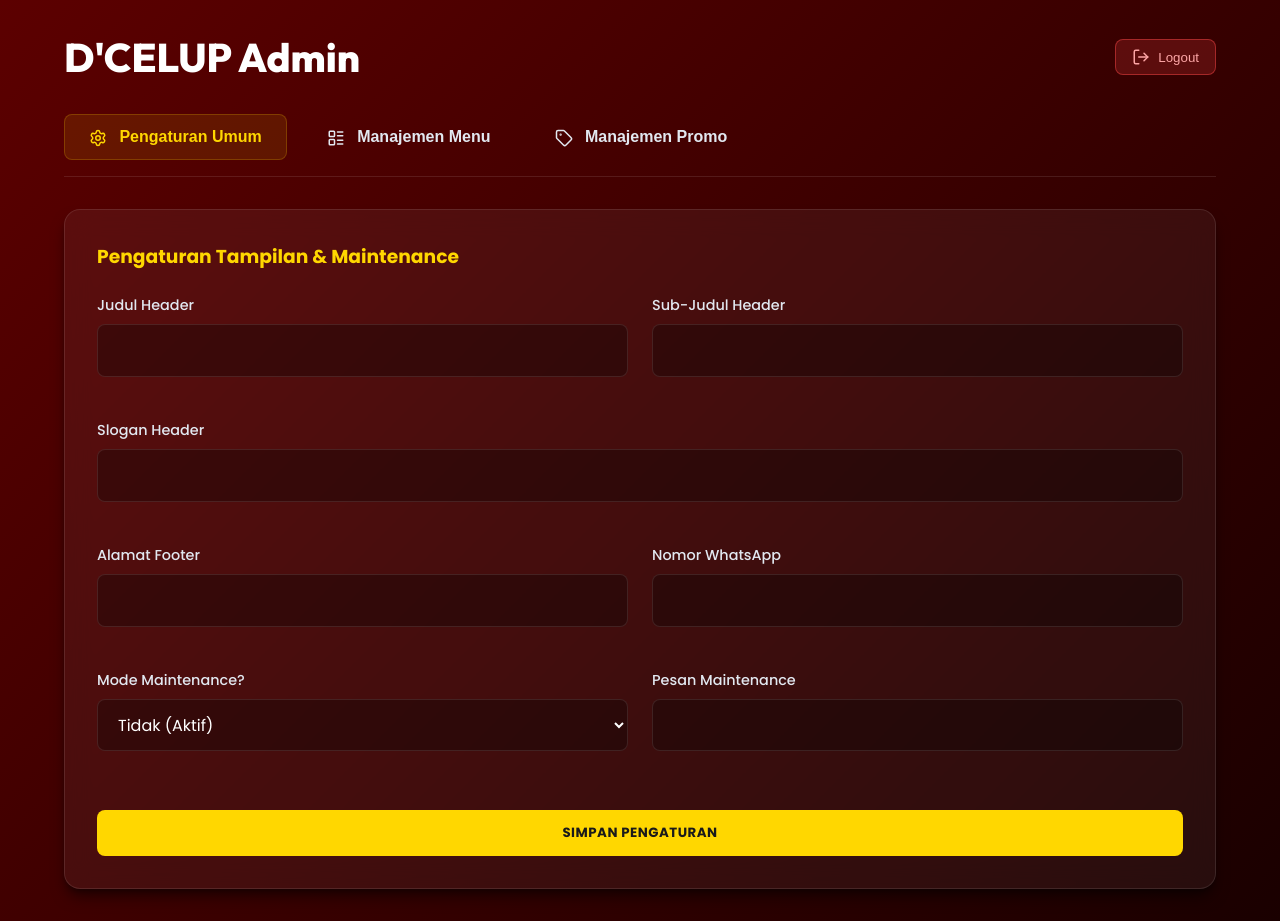
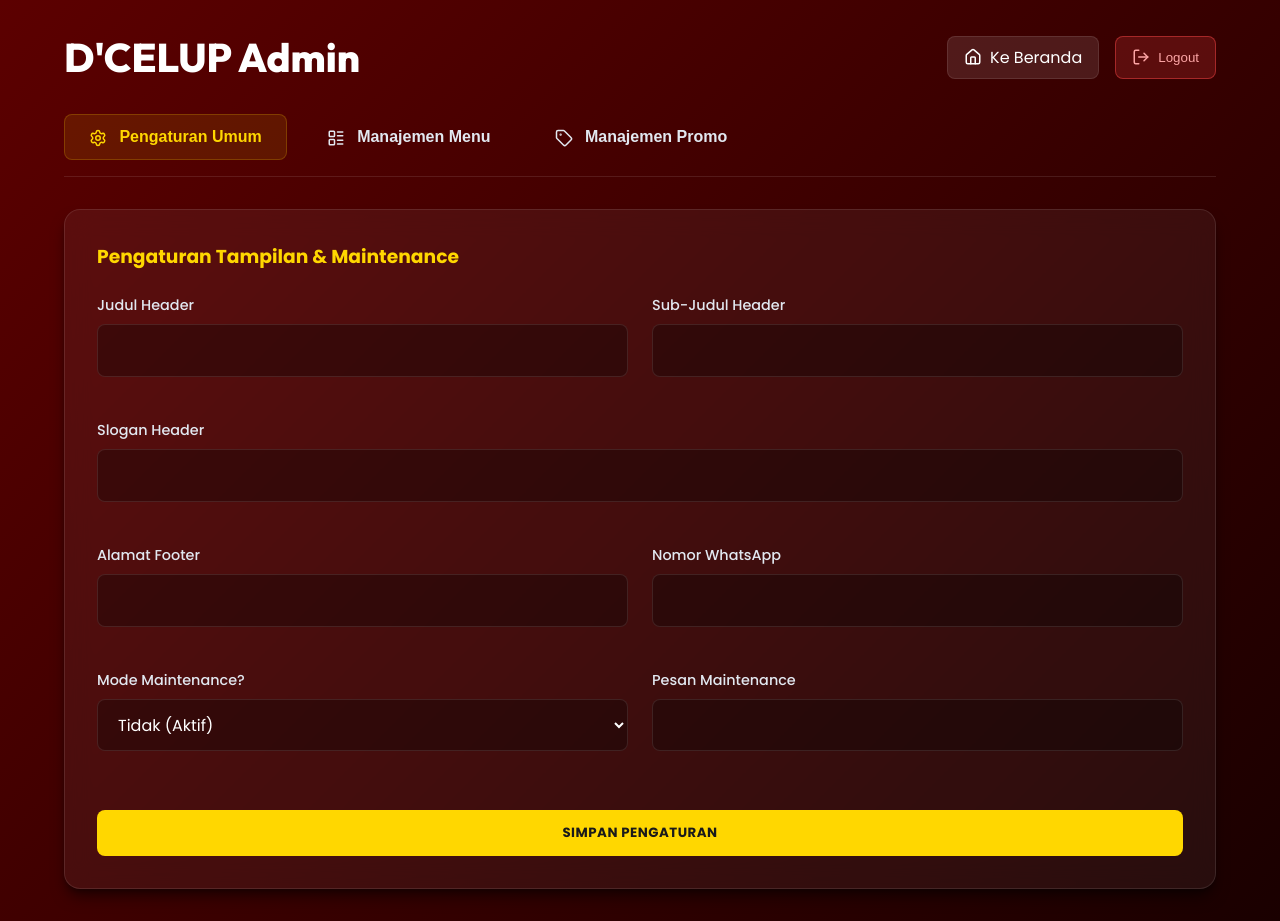
Before and after one commit to martabakgresik/dcelup, a React (Vite) app: page /admin/dashboard in a window 1280 px wide. Built offline with nearby package versions, Linux system fonts and the light colour scheme; no server answers; sample sign-in values are in the browser's storage.

Commit message:
Add back to home buttons on Admin pages

```diff
--- a/src/pages/admin/Dashboard.tsx
+++ b/src/pages/admin/Dashboard.tsx
@@ -1,6 +1,6 @@
 import { useState, useEffect } from 'react'
-import { useNavigate } from 'react-router-dom'
-import { LogOut, Settings as SettingsIcon, LayoutList, Tag } from 'lucide-react'
+import { useNavigate, Link } from 'react-router-dom'
+import { LogOut, Settings as SettingsIcon, LayoutList, Tag, Home as HomeIcon } from 'lucide-react'
 import { motion } from 'framer-motion'
 import MenuEditor from './MenuEditor'
 import PromoEditor from './PromoEditor'
@@ -67,9 +67,13 @@ export default function Dashboard() {
       <motion.div
         initial={{ opacity: 0, y: -20 }}
         animate={{ opacity: 1, y: 0 }}
-        style={{ display: 'flex', justifyContent: 'space-between', alignItems: 'center', marginBottom: '2rem' }}
+        style={{ display: 'flex', justifyContent: 'space-between', alignItems: 'center', marginBottom: '2rem', flexWrap: 'wrap', gap: '1rem' }}
       >
         <h2 style={{ fontFamily: 'Outfit, sans-serif', fontSize: '2.5rem', margin: 0 }}>D'CELUP Admin</h2>
+        <div style={{ display: 'flex', gap: '1rem' }}>
+          <Link to="/" className="btn-secondary" style={{ display: 'flex', alignItems: 'center', gap: '0.5rem', textDecoration: 'none' }}>
+            <HomeIcon size={18} /> Ke Beranda
+          </Link>
           <button
             onClick={() => { localStorage.removeItem('admin_token'); navigate('/admin/login') }}
             className="btn-danger"
@@ -77,6 +81,7 @@ export default function Dashboard() {
           >
             <LogOut size={18} /> Logout
           </button>
+        </div>
       </motion.div>
 
       <div className="tabs-container">
--- a/src/pages/admin/Login.tsx
+++ b/src/pages/admin/Login.tsx
@@ -1,6 +1,6 @@
 import { useState } from 'react'
-import { useNavigate } from 'react-router-dom'
-import { Eye, EyeOff, Lock, User } from 'lucide-react'
+import { useNavigate, Link } from 'react-router-dom'
+import { Eye, EyeOff, Lock, User, Home as HomeIcon } from 'lucide-react'
 import { motion } from 'framer-motion'
 import '../../App.css'
 
@@ -81,6 +81,12 @@ export default function Login() {
           </button>
         </form>
 
+        <div style={{ marginTop: '1.5rem' }}>
+          <Link to="/" className="btn-secondary" style={{ display: 'inline-flex', alignItems: 'center', gap: '0.5rem', textDecoration: 'none', width: '100%', justifyContent: 'center' }}>
+            <HomeIcon size={18} /> Kembali ke Beranda
+          </Link>
+        </div>
+
         {error && (
           <motion.div
             initial={{ opacity: 0, scale: 0.9 }}
```
Also changed, not shown: 1 other file (tests, documents, lock files or other folders). Lines whose indentation alone changed are shown as unchanged.
